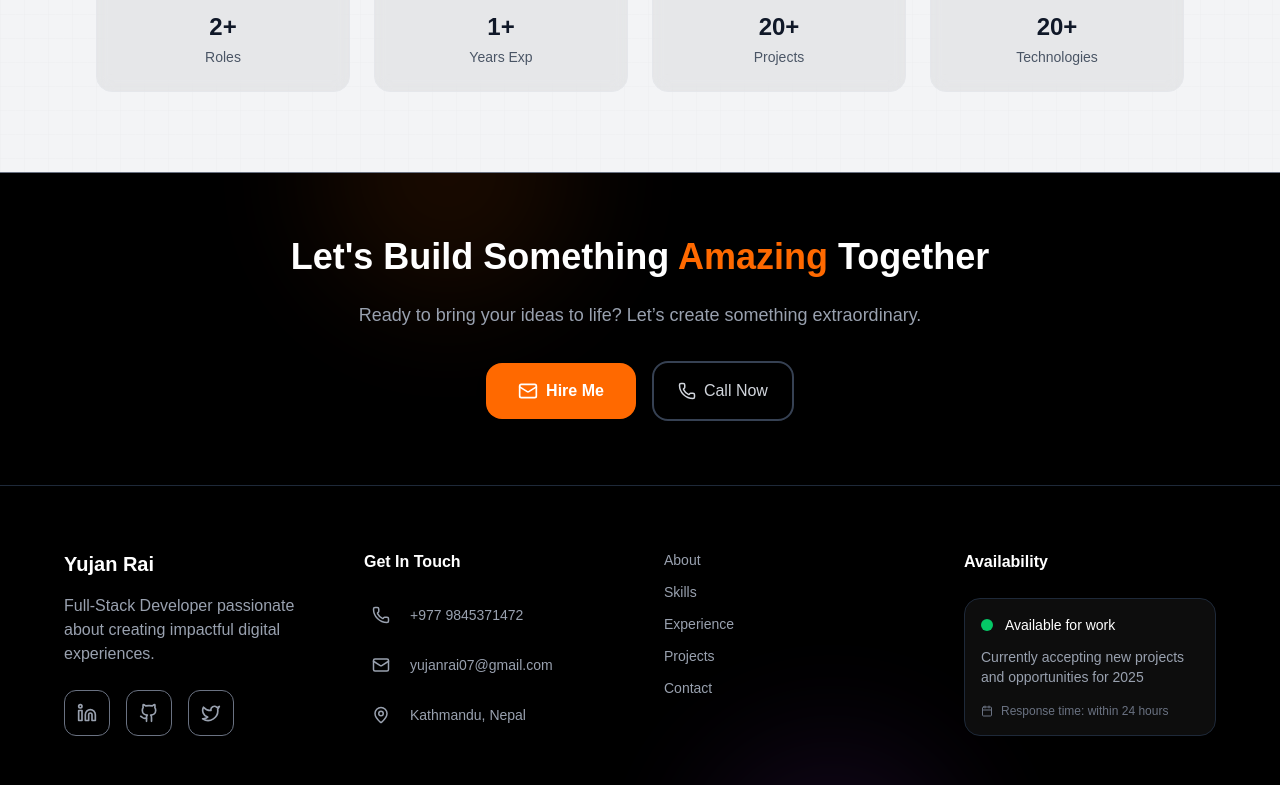
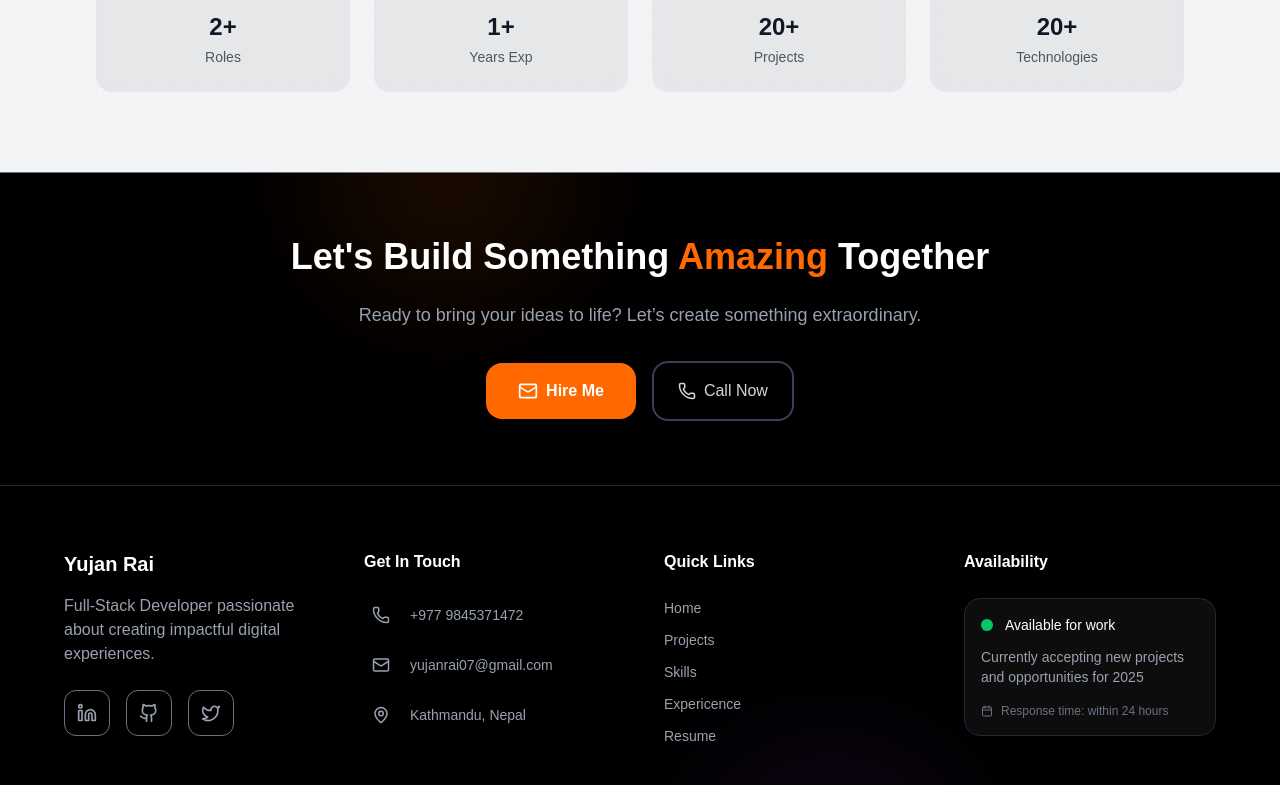
Before and after one commit to yujanThulung/portfolio, a Next.js app: page / in a window 1280 px wide. Shown: the part 3378-4163 px from the top of the page. Built offline with nearby package versions, Linux system fonts and the light colour scheme.

Commit message:
fix: quick links fixed

```diff
--- a/src/components/common/Footer.tsx
+++ b/src/components/common/Footer.tsx
@@ -15,6 +15,7 @@ import {
     Calendar,
     ExternalLink,
 } from "lucide-react";
+import { navLinks } from "@/data/navLinks";
 
 
 interface FooterProps {
@@ -196,10 +197,12 @@ export default function Footer({
                         </div>
                     </div>
 
-                    {/* Quick Links */}
+                     {/* ✅ Quick Links from navLinks */}
+          <div className="text-center sm:text-left">
+            <h4 className="font-semibold mb-6">Quick Links</h4>
             <div className="space-y-3">
-                        {quickLinks.map((link, i) => (
-                            <Link key={i} href={link.href} legacyBehavior>
+              {navLinks.map((link) => (
+                <Link key={link.name} href={link.path} legacyBehavior>
                   <motion.a
                     className={`block ${subTextColor} hover:text-orange-500 text-sm transition-colors duration-300`}
                     whileHover={{ x: 5 }}
@@ -208,6 +211,7 @@ export default function Footer({
                   </motion.a>
                 </Link>
               ))}
+            </div>
           </div>
 
 
```
Lines whose indentation alone changed are shown as unchanged.
